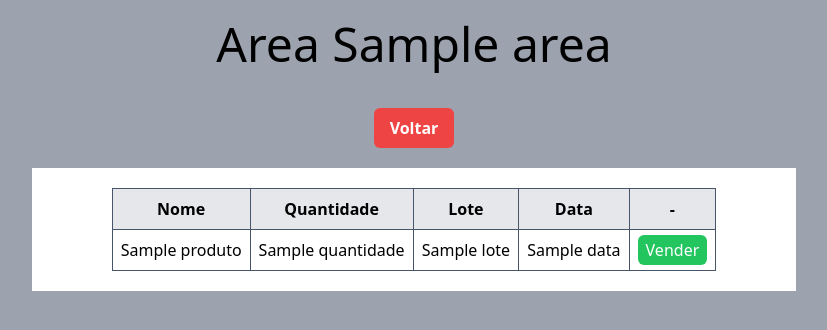
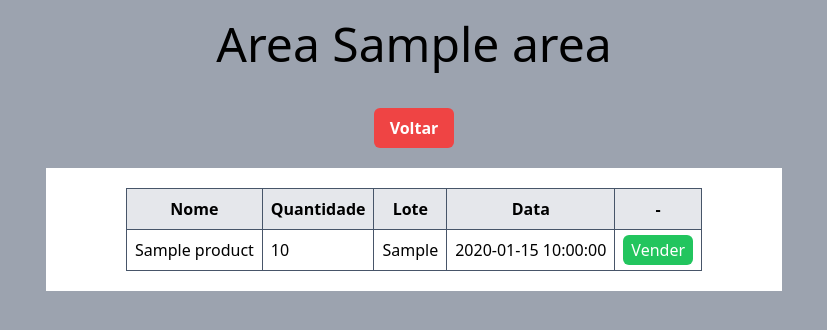
Before and after one commit to GetuliovmSantos/Factory-Simulation-Flask, a Flask app: template templates/area.html in a window 1280 px wide. Shown: the top 330 px of the page, without its empty margins (226-1053 px from the left). Run offline with Flask 3, Linux system fonts and the light colour scheme; the template is opened without the code that fills it: most values are stand-ins (such as "Sample title", 1, 10 or a date in 2020); some libraries are stand-ins or nearby versions.

Commit message:
refatoração 3.0
aplicado mudanças e reorganização de código na partes das areas, pegando cada produto para vizualização

adição de comentarios no template

```diff
--- a/app.py
+++ b/app.py
@@ -43,15 +43,15 @@
     return redirect("/")
 
 
-"""
+
 @aplication.route("/area/<int:area>")
 def areas(area):
-    produtos = buscarProdutos(area)
+    products = bd.searchProducts(area)
     return render_template(
-        "area.html", produtos=produtos, area=area, data=datetime.now().date()
+        "area.html", products=products, area=area, date=datetime.now().date()
     )
 
-
+"""
 @aplication.route("/venda/<int:idProduto>")
 def venda(idProduto):
     produto = buscarProduto(idProduto)
--- a/templates/area.html
+++ b/templates/area.html
@@ -4,50 +4,54 @@
 <head>
     <meta charset="UTF-8">
     <meta name="viewport" content="width=device-width, initial-scale=1.0">
-    <link href="./output.css" rel="stylesheet">
+    <!-- Script para carregar o Tailwind CSS via CDN -->
     <script src="https://cdn.tailwindcss.com"></script>
     <title>Area</title>
 </head>
 
 <body class="bg-gray-400">
+    <!-- Área superior com título e botão de voltar -->
     <div id="superiorArea" class="my-5 flex justify-center items-center flex-col">
         <h1 class="text-5xl text-center">Area {{area}}</h1>
         <div id="butaoArmazem" class="mt-10 flex justify-around w-1/2">
-            <a href="/armazem" class="bg-red-500 text-white font-bold py-2 px-4 rounded-md">Voltar</a>
+            <a href="/storage" class="bg-red-500 text-white font-bold py-2 px-4 rounded-md">Voltar</a>
         </div>
     </div>
 
+    <!-- Lista de produtos -->
     <div id="listaPrdutos" class="w-max m-auto px-20 py-5 bg-white ">
         <table class="table-auto border-collapse border border-slate-500">
             <tr>
+                <!-- Cabeçalhos da tabela -->
                 <th class="border border-slate-600 p-2 bg-gray-200">Nome</th>
                 <th class="border border-slate-600 p-2 bg-gray-200">Quantidade</th>
                 <th class="border border-slate-600 p-2 bg-gray-200">Lote</th>
                 <th class="border border-slate-600 p-2 bg-gray-200">Data</th>
                 <th class="border border-slate-600 p-2 bg-gray-200">-</th>
             </tr>
-            {% for i in produtos %}
+            <!-- Loop para exibir os produtos -->
+            {% for i in products %}
             <tr>
+                <!-- Colunas da tabela com verificação de data para aplicar cor de fundo -->
                 <td
-                    class="border border-slate-600 p-2 {{'bg-red-300' if (produtos[i]['data'] - data).days < 30 else 'bg-white'}}">
-                    {{produtos[i]["nome"]}}</td>
+                    class="border border-slate-600 p-2 {{'bg-red-300' if (products[i]['productDate'] - date).days < 30 else 'bg-white'}}">
+                    {{products[i]["productName"]}}</td>
                 <td
-                    class="border border-slate-600 p-2 {{'bg-red-300' if (produtos[i]['data'] - data).days < 30 else 'bg-white'}}">
-                    {{produtos[i]["quantidade"]}}</td>
+                    class="border border-slate-600 p-2 {{'bg-red-300' if (products[i]['productDate'] - date).days < 30 else 'bg-white'}}">
+                    {{products[i]["productQuantity"]}}</td>
                 <td
-                    class="border border-slate-600 p-2 {{'bg-red-300' if (produtos[i]['data'] - data).days < 30 else 'bg-white'}}">
-                    {{produtos[i]["lote"]}}</td>
+                    class="border border-slate-600 p-2 {{'bg-red-300' if (products[i]['productDate'] - date).days < 30 else 'bg-white'}}">
+                    {{products[i]["productBatch"]}}</td>
                 <td
-                    class="border border-slate-600 p-2 {{'bg-red-300' if (produtos[i]['data'] - data).days < 30 else 'bg-white'}}">
-                    {{produtos[i]["data"]}}</td>
+                    class="border border-slate-600 p-2 {{'bg-red-300' if (products[i]['productDate'] - date).days < 30 else 'bg-white'}}">
+                    {{products[i]["productDate"]}}</td>
                 <td
-                    class="border border-slate-600 p-2 {{'bg-red-300' if (produtos[i]['data'] - data).days < 30 else 'bg-white'}}">
+                    class="border border-slate-600 p-2 {{'bg-red-300' if (products[i]['productDate'] - date).days < 30 else 'bg-white'}}">
                     <a href="/venda/{{i}}" class="bg-green-500 text-white py-1 px-2 rounded-md">Vender</a>
                 </td>
             </tr>
             {% endfor %}
         </table>
-
     </div>
 </body>
 
--- a/templates/storage.html
+++ b/templates/storage.html
@@ -18,8 +18,8 @@
         <div id="butaoArmazem" class="mt-10 flex justify-around w-1/2">
             <!-- Exibe opções adicionais se o usuário for Gerente -->
             {% if user['userFuction'] == 'Gerente' %}
-            <a href="/relatorio" class="bg-blue-500 text-white font-bold py-2 px-4 rounded-md">Relatorios</a>
-            <a href="/vendas" class="bg-green-500 text-white font-bold py-2 px-4 rounded-md">Vendas</a>
+            <a href="/-" class="bg-blue-500 text-white font-bold py-2 px-4 rounded-md">Relatorios</a>
+            <a href="/-" class="bg-green-500 text-white font-bold py-2 px-4 rounded-md">Vendas</a>
             {% endif %}
             <!-- Botão de logout -->
             <a href="/logout" class="bg-red-500 text-white font-bold py-2 px-4 rounded-md">Sair</a>
```
Also changed, not shown: bd.py (+22 -27 lines).
